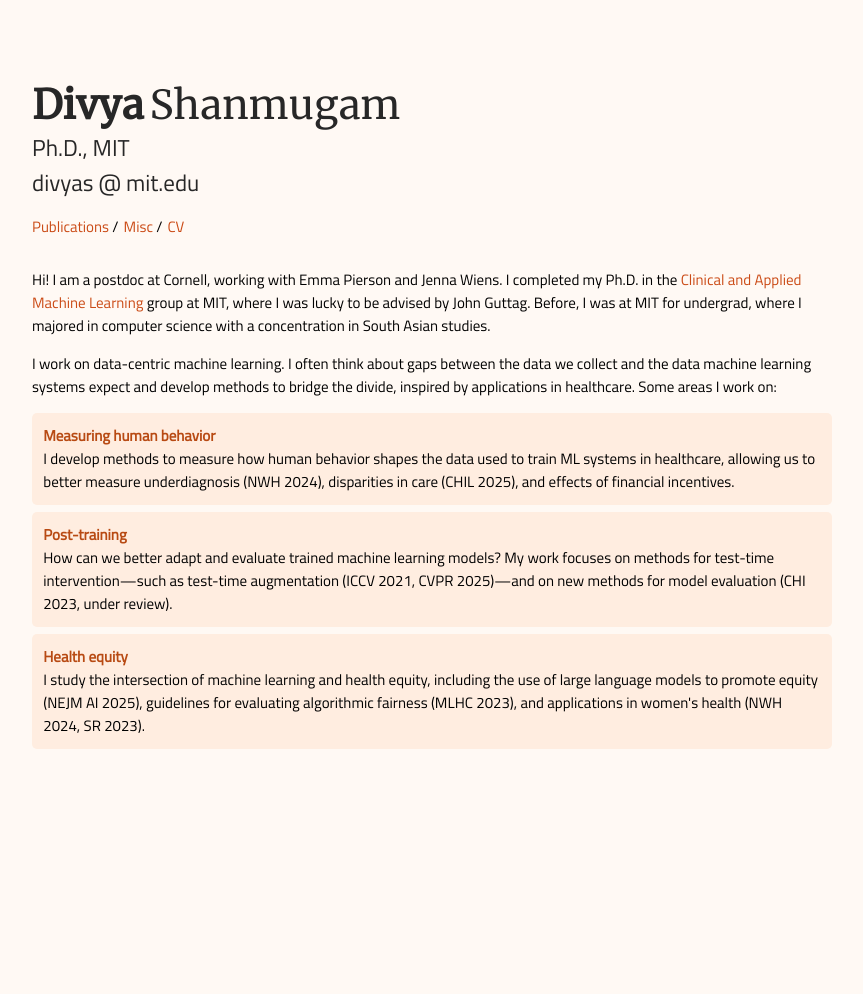
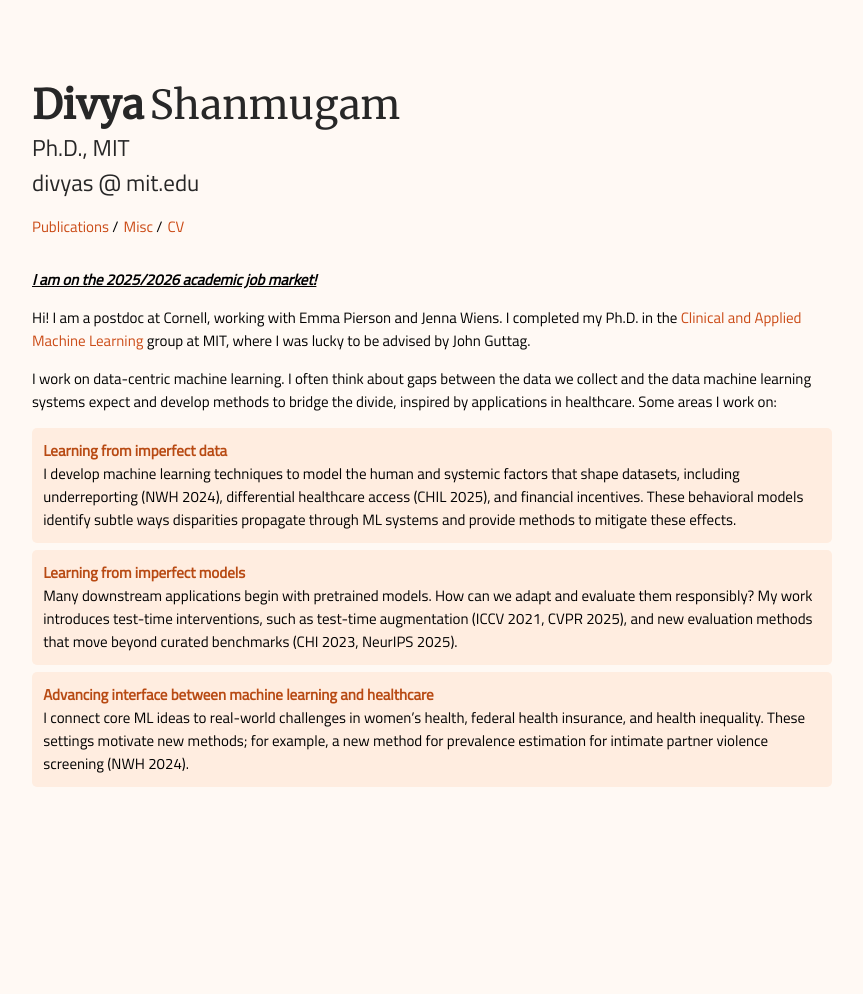
Before and after one commit to dmshanmugam/dmshanmugam.github.io, a Jekyll site: the page built from index.md, in a window 1280 px wide. Shown: the whole page, without its empty margins (208-1071 px from the left). Built offline with Jekyll 4.4.1, drawn with Linux system fonts in a browser that asks for light colours; before the commit the page ends 956 px from its top, so only the background shows below that.

Commit message:
ajm update

```diff
--- a/_config.yml
+++ b/_config.yml
@@ -4,7 +4,6 @@
 url: "https://dmshanmugam.github.io"
 baseurl:  ""
 # url: "/"
-# baseurl:  "/"
 author: "Divya Shanmugam"
 
 markdown: kramdown
--- a/index.md
+++ b/index.md
@@ -2,29 +2,27 @@
 layout: default
 ---
 
-Hi! I am a postdoc at Cornell, working with Emma Pierson and Jenna Wiens.  I completed my Ph.D. in the [Clinical and Applied Machine Learning](https://caml.csail.mit.edu/) group at MIT, where I was lucky to be advised by John Guttag. Before, I was at MIT for undergrad, where I majored in computer science with a concentration in South Asian studies.
+**_<u>I am on the 2025/2026 academic job market!</u>_**
+
+Hi! I am a postdoc at Cornell, working with Emma Pierson and Jenna Wiens.  I completed my Ph.D. in the [Clinical and Applied Machine Learning](https://caml.csail.mit.edu/) group at MIT, where I was lucky to be advised by John Guttag.
 
 I work on data-centric machine learning. I often think about gaps between the data we collect and the data machine learning systems expect and develop methods to bridge the divide, inspired by applications in healthcare. Some areas I work on:
 
 <div style="background-color: #FFEDE0; padding: 0.75em; border-radius: 5px; border: #FFB085; margin-bottom: 0.5em; margin-top: 0em;">
 
-<span style="color: #B84A13;"> <b> Measuring human behavior </b> </span> <br>
-I develop methods to measure how human behavior shapes the data used to train ML systems in healthcare, allowing us to better measure underdiagnosis (NWH 2024), disparities in care (CHIL 2025), and effects of financial incentives.
+<span style="color: #B84A13;"> <b> Learning from imperfect data </b> </span> <br>
+I develop machine learning techniques to model the human and systemic factors that shape datasets, including underreporting (NWH 2024), differential healthcare access (CHIL 2025), and financial incentives. These behavioral models identify subtle ways disparities propagate through ML systems and provide methods to mitigate these effects.
 </div>
 
 <div style="background-color: #FFEDE0; padding: 0.75em; border-radius: 5px; border: #FFB085; margin-bottom: 0.5em; margin-top: 0em;">
 
- <span style="color: #B84A13;"> <b> Post-training </b> </span>  <br>
+ <span style="color: #B84A13;"> <b> Learning from imperfect models </b> </span>  <br>
 
-How can we better adapt and evaluate trained machine learning models? My work focuses on methods for test-time intervention—such as test-time augmentation  (ICCV 2021, CVPR 2025)—and on new methods for model evaluation (CHI 2023, under review).
-
+Many downstream applications begin with pretrained models. How can we adapt and evaluate them responsibly? My work introduces test-time interventions, such as test-time augmentation (ICCV 2021, CVPR 2025), and new evaluation methods that move beyond curated benchmarks (CHI 2023, NeurIPS 2025).
 
 </div>
 
 <div style="background-color: #FFEDE0; padding: 0.75em; border-radius: 5px; border: #FFB085; margin-bottom: 0.5em; margin-top: 0em;">
- <span style="color: #B84A13;"> <b> Health equity </b> </span>  <br>
+ <span style="color: #B84A13;"> <b> Advancing interface between machine learning and healthcare </b> </span>  <br>
 
-I study the intersection of machine learning and health equity, including the use of large language models to promote equity (NEJM AI 2025), guidelines for evaluating algorithmic fairness (MLHC 2023), and applications in women's health (NWH 2024, SR 2023).
-</div>
-
-<!-- Sometimes I describe my interests as "everything but model training". This is because 1. I am impatient and 2. I believe there's a lot to gain by studying data curation and deployment. -->
+I connect core ML ideas to real-world challenges in women’s health, federal health insurance, and health inequality. These settings motivate new methods; for example, a new method for prevalence estimation for intimate partner violence screening (NWH 2024).
```
Also changed, not shown: misc.md (+4 -8 lines), publications.md (+17 -17 lines), 2 other files.
